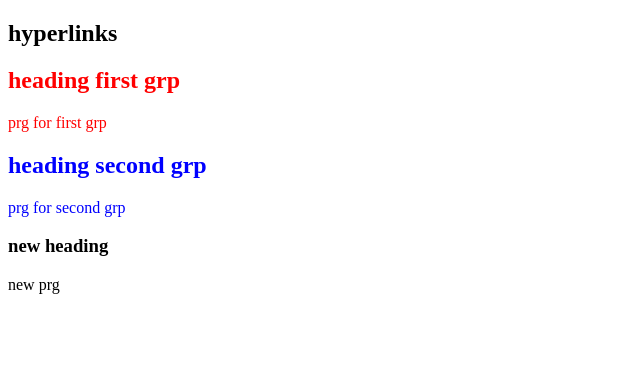
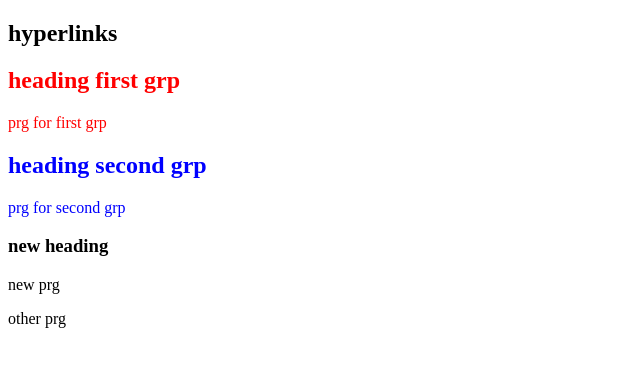
Before and after one commit to YuanYeeMun/3179, a plain HTML site: page index.html in a window 1280 px wide. Shown: the full height of the page, 0-640 px from the left. Drawn offline with Linux system fonts and the light colour scheme.

Commit message:
Update index.html

```diff
--- a/index.html
+++ b/index.html
@@ -15,5 +15,6 @@
     </div>
     <h3>new heading</h3>
     <p>new prg</p>
+    <p>other prg</p>
 </body>
 </html>
```
